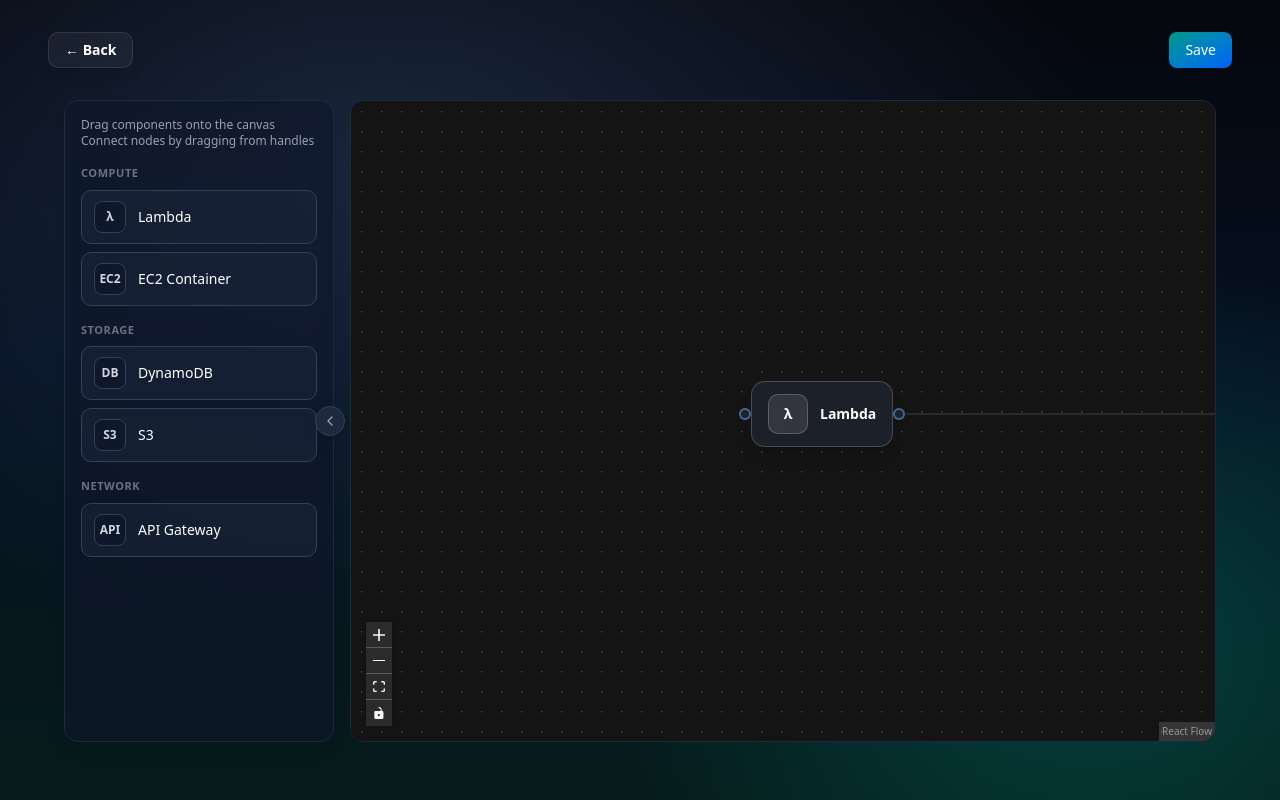
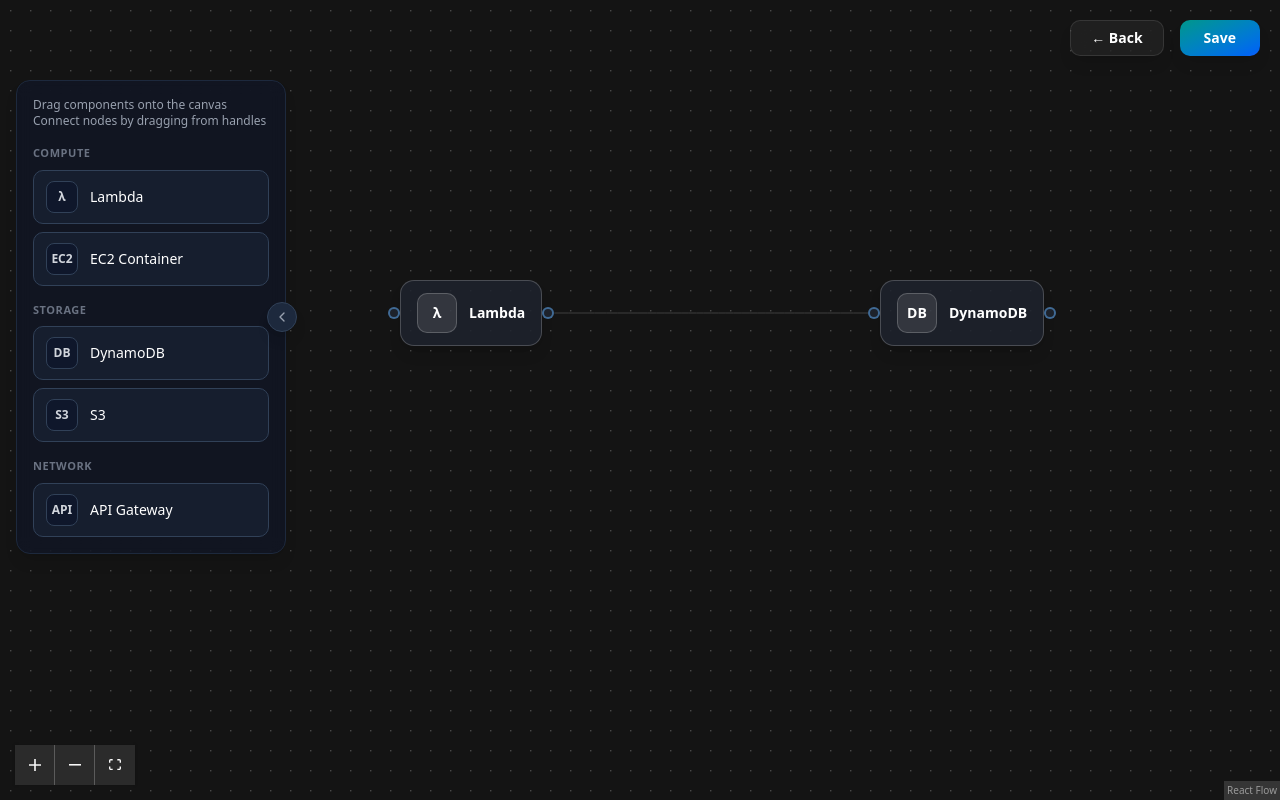
Before and after one commit to Alberta2514640/clutter, a Next.js app in the folder frontend/clutter/: page /projects/1/diagram/1 in a window 1280 px wide. Built offline with nearby package versions, Linux system fonts and the light colour scheme.

Commit message:
change  + added proper fullscreen   + added node toolbar for settings

```diff
--- a/frontend/clutter/src/app/(diagram)/layout.tsx
+++ b/frontend/clutter/src/app/(diagram)/layout.tsx
@@ -3,9 +3,9 @@
 
 export default function DiagramLayout({ children }: { children: ReactNode }) {
   return (
-    <div className="min-h-screen text-white">
+    <div className="h-screen w-screen overflow-hidden text-white">
       {/* Background similar to your screenshot */}
-      <div className="min-h-screen bg-[radial-gradient(1200px_800px_at_30%_20%,rgba(40,60,90,0.55),transparent_60%),radial-gradient(900px_700px_at_85%_80%,rgba(0,140,120,0.35),transparent_55%),linear-gradient(180deg,#05070d_0%,#061021_45%,#061b1b_100%)]">
+      <div className="h-full w-full bg-[radial-gradient(1200px_800px_at_30%_20%,rgba(40,60,90,0.55),transparent_60%),radial-gradient(900px_700px_at_85%_80%,rgba(0,140,120,0.35),transparent_55%),linear-gradient(180deg,#05070d_0%,#061021_45%,#061b1b_100%)]">
         {children}
       </div>
     </div>
--- a/frontend/clutter/src/app/(diagram)/projects/[projectId]/diagram/[diagramId]/_components/DiagramEditor.tsx
+++ b/frontend/clutter/src/app/(diagram)/projects/[projectId]/diagram/[diagramId]/_components/DiagramEditor.tsx
@@ -21,7 +21,15 @@
 
   // ----- Zustand state -----
   const { nodes, edges, dirty, isSaving, isLoading } = useDiagramState();
-  const { addNode, applyNodeChanges, applyEdgeChanges, addEdgeFromConnection, saveDiagram, setContext, loadDiagram } = useDiagramActions();
+  const {
+    addNode,
+    applyNodeChanges,
+    applyEdgeChanges,
+    addEdgeFromConnection,
+    saveDiagram,
+    setContext,
+    loadDiagram
+  } = useDiagramActions();
 
   console.log(nodes, edges, dirty);
 
@@ -88,17 +96,19 @@
   }, [saveDiagram]);
 
   return (
-    <div className="min-h-screen px-12 py-8">
+    <div className="relative h-screen w-screen overflow-hidden">
+      {/* Top Nav - Fixed at top */}
+      <div className="absolute top-0 left-0 right-0 z-30">
         <TopNav onSave={onSave} />
+      </div>
 
-      {/* Main container - matching project page style */}
-      <div>
-        <div className="flex gap-4 p-4">
+      {/* Floating Palette - Fixed position on left */}
+      <div className="absolute top-20 left-4 z-20">
         <Palette />
+      </div>
 
-          {/* Canvas area - bigger, clean design */}
-          <div className="flex-1 overflow-hidden rounded-xl border border-slate-800 bg-slate-950/60">
-            <div className="h-[80vh]">
+      {/* Fullscreen React Flow Canvas */}
+      <div className="h-full w-full">
         <ReactFlow
           colorMode="dark"
           nodes={nodes}
@@ -116,13 +126,13 @@
             variant={BackgroundVariant.Dots}
             gap={20}
             size={1.5}
-
           />
-                <Controls />
+          <Controls
+            orientation="horizontal"
+            className="[&_button]:!w-10 [&_button]:!h-10 [&_button]:!min-w-10 [&_button]:!min-h-10"
+            showInteractive={false}
+          />
         </ReactFlow>
-            </div>
-          </div>
-        </div>
       </div>
     </div>
   );
--- a/frontend/clutter/src/app/(diagram)/projects/[projectId]/diagram/[diagramId]/_components/TopNav.tsx
+++ b/frontend/clutter/src/app/(diagram)/projects/[projectId]/diagram/[diagramId]/_components/TopNav.tsx
@@ -1,20 +1,28 @@
 "use client";
-
 import { Button } from "@/components/ui/button";
 import { useRouter } from "next/navigation";
 
-export default function TopNav({ onSave, onBack }: { onSave: () => void; onBack?: () => void; }) {
+export default function TopNav({
+  onSave,
+  onBack
+}: {
+  onSave: () => void;
+  onBack?: () => void;
+}) {
   const router = useRouter();
 
   return (
-    <div className="mb-4 flex items-center justify-between">
-      <Button onClick={onBack ?? (() => router.back())}
-        className="rounded-lg border border-white/10 bg-white/5 px-4 py-2 text-sm font-semibold text-white shadow-lg backdrop-blur-sm transition-colors hover:bg-white/10"
+    <div className="flex justify-end gap-4 px-5 py-5">
+      <Button
+        onClick={onBack ?? (() => router.back())}
+        className="rounded-lg border border-white/10 bg-white/5 px-5 py-2 text-sm font-semibold text-white shadow-lg backdrop-blur-sm transition-colors hover:bg-white/10"
       >
         ← Back
       </Button>
-
-      <Button onClick={onSave} className="bg-gradient-to-br from-teal-600 to-blue-600 hover:opacity-90 text-white px-4">
+      <Button
+        onClick={onSave}
+        className="bg-gradient-to-br from-teal-600 to-blue-600 hover:opacity-90 text-white px-6 py-2 rounded-lg font-semibold shadow-lg"
+      >
         Save
       </Button>
     </div>
--- a/frontend/clutter/src/app/(diagram)/projects/[projectId]/diagram/[diagramId]/_components/nodes/AwsServiceNode.tsx
+++ b/frontend/clutter/src/app/(diagram)/projects/[projectId]/diagram/[diagramId]/_components/nodes/AwsServiceNode.tsx
@@ -1,10 +1,62 @@
+// src/app/.../AwsServiceNode.tsx
 "use client";
 
+import { useDiagramActions } from "@/lib/stores/diagramStore";
 import type { NodeData } from "@/lib/types";
-import { Handle, Position, type Node, type NodeProps } from "@xyflow/react";
+import {
+  Handle,
+  NodeToolbar,
+  Position,
+  type Node,
+  type NodeProps,
+} from "@xyflow/react";
 
-export default function AwsServiceNode({ data, selected }: NodeProps<Node<NodeData>>) {
+export default function AwsServiceNode({
+  id,
+  data,
+  selected,
+}: NodeProps<Node<NodeData>>) {
+  const { updateNodeData } = useDiagramActions();
+
+  const handleLabelChange = (e: React.ChangeEvent<HTMLInputElement>) => {
+    updateNodeData(id, { label: e.target.value });
+  };
+
   return (
+    <>
+      {/* Floating per-node settings toolbar */}
+      <NodeToolbar
+        // default behavior: visible when node is selected
+        position={Position.Top}
+        offset={12}
+        className="rounded-lg border border-slate-800 bg-slate-950/95 px-3 py-2 shadow-xl"
+      >
+        <div className="space-y-2 text-[11px] text-slate-200">
+          <div className="flex items-center gap-2">
+            <div className="grid h-6 w-6 place-items-center rounded-md border border-slate-700 bg-slate-900 text-[10px] font-bold">
+              {data.img}
+            </div>
+            <span className="text-[10px] uppercase tracking-wide text-slate-400">
+              {data.label || "Block settings"}
+            </span>
+          </div>
+
+          <label className="flex flex-col gap-1">
+            <span>Display label</span>
+            <input
+              className="rounded-md border border-slate-700 bg-slate-900 px-2 py-1 text-[11px] text-white outline-none focus:border-teal-500 focus:ring-1 focus:ring-teal-500"
+              value={data.label ?? ""}
+              onChange={handleLabelChange}
+              placeholder="Lambda name, table name..."
+            />
+          </label>
+
+          {/* Future: env vars / advanced config */}
+          {/* e.g. add a button here later to open a modal/advanced editor */}
+        </div>
+      </NodeToolbar>
+
+      {/* Node body */}
       <div
         className={[
           "rounded-xl border px-4 py-3 shadow-lg transition-all",
@@ -19,7 +71,9 @@
             {data.img}
           </div>
           <div className="leading-tight">
-          <div className="text-sm font-semibold text-white">{data.label}</div>
+            <div className="text-sm font-semibold text-white">
+              {data.label}
+            </div>
           </div>
         </div>
 
@@ -48,5 +102,6 @@
           }}
         />
       </div>
+    </>
   );
 }
--- a/frontend/clutter/src/lib/stores/diagramStore.ts
+++ b/frontend/clutter/src/lib/stores/diagramStore.ts
@@ -67,6 +67,26 @@
       }
     )),
 
+    updateNodeData: (id: DiagramNode["id"], partialData: Partial<DiagramNode["data"]> ) =>
+      set((s) => ({
+        state: {
+          ...s.state,
+          nodes: s.state.nodes.map((n) =>
+            n.id === id
+              ? {
+                  ...n,
+                  data: {
+                    ...n.data,
+                    ...partialData,
+                  },
+                }
+              : n
+          ),
+          dirty: true,
+        },
+      })
+    ),
+
     applyNodeChanges: (changes) =>
       set((s) => {
         // only want dirty in changes that the user makes that is add, remove and position.
@@ -94,7 +114,6 @@
         };
       }
     ),
-
 
     addEdgeFromConnection: (conn) =>
       set((s) => ({
--- a/frontend/clutter/src/lib/types.ts
+++ b/frontend/clutter/src/lib/types.ts
@@ -21,6 +21,7 @@
   setContext: (projectId: string, diagramId: string) => void;
   setNodes: (nodes: DiagramNode[]) => void;
   setEdges: (edges: DiagramEdge[]) => void;
+  updateNodeData: (id: DiagramNode["id"], partialData: Partial<DiagramNode["data"]>) => void;
   applyNodeChanges: (changes: NodeChange<DiagramNode>[]) => void;
   applyEdgeChanges: (changes: EdgeChange<DiagramEdge>[]) => void;
   addEdgeFromConnection: (conn: Connection) => void;
```
Lines whose indentation alone changed are shown as unchanged.
